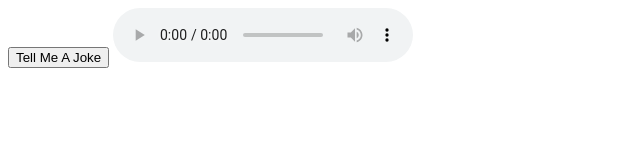
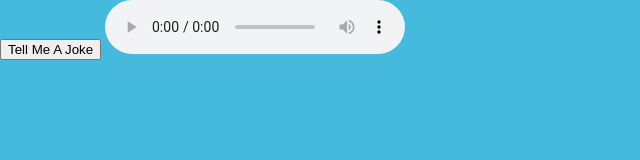
Before and after one commit to shaneiadt/joke-teller, a website with bundled scripts: page public/index.html in a window 1280 px wide. Shown: the whole page, without its empty margins (0-640 px from the left). Built offline with nearby package versions, Linux system fonts and the light colour scheme.

Commit message:
background colour

```diff
--- a/public/index.css
+++ b/public/index.css
@@ -1,3 +1,8 @@
 html {
   box-sizing: border-box;
 }
+
+body {
+  margin: 0;
+  background: #45badd;
+}
```
